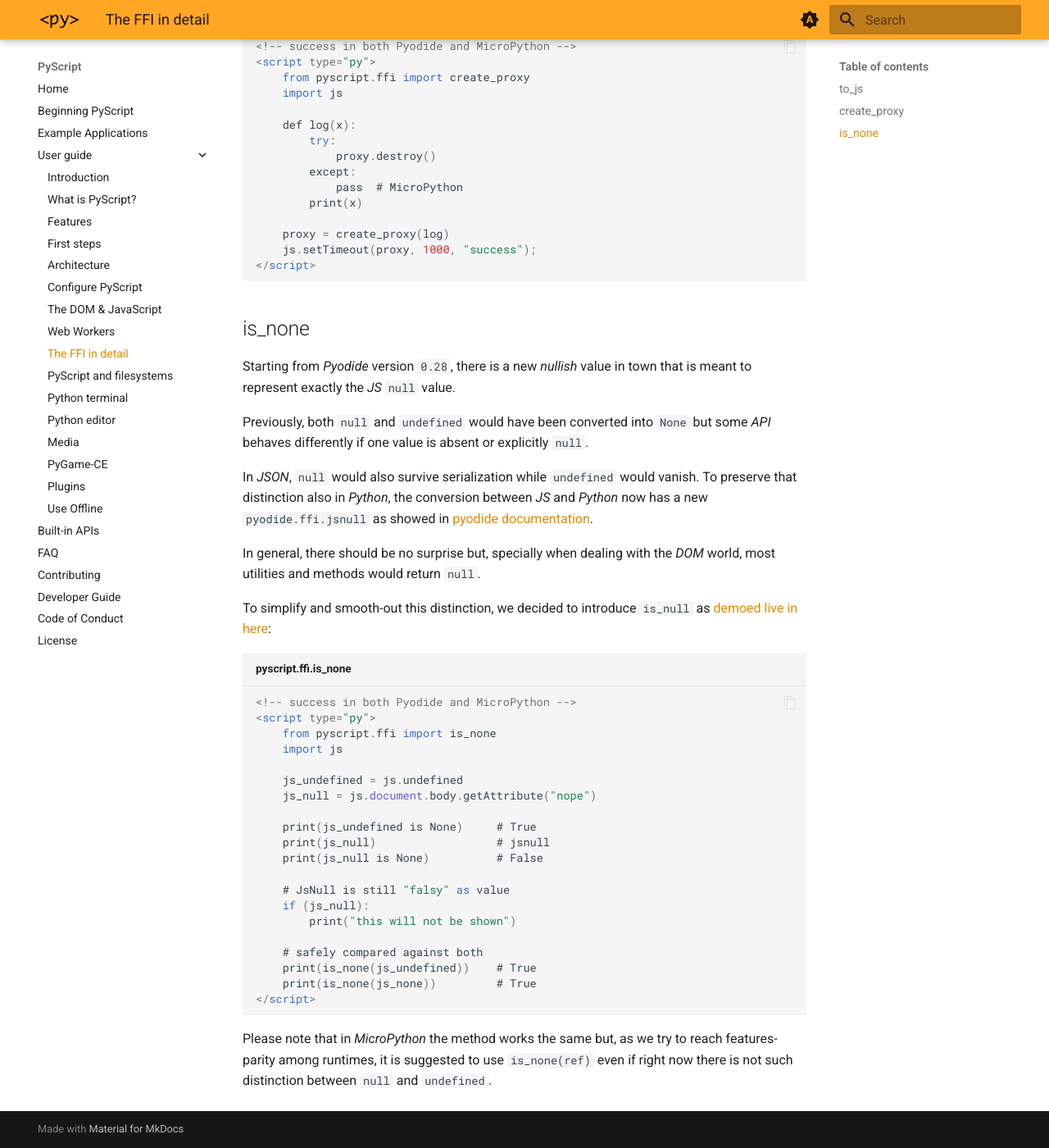
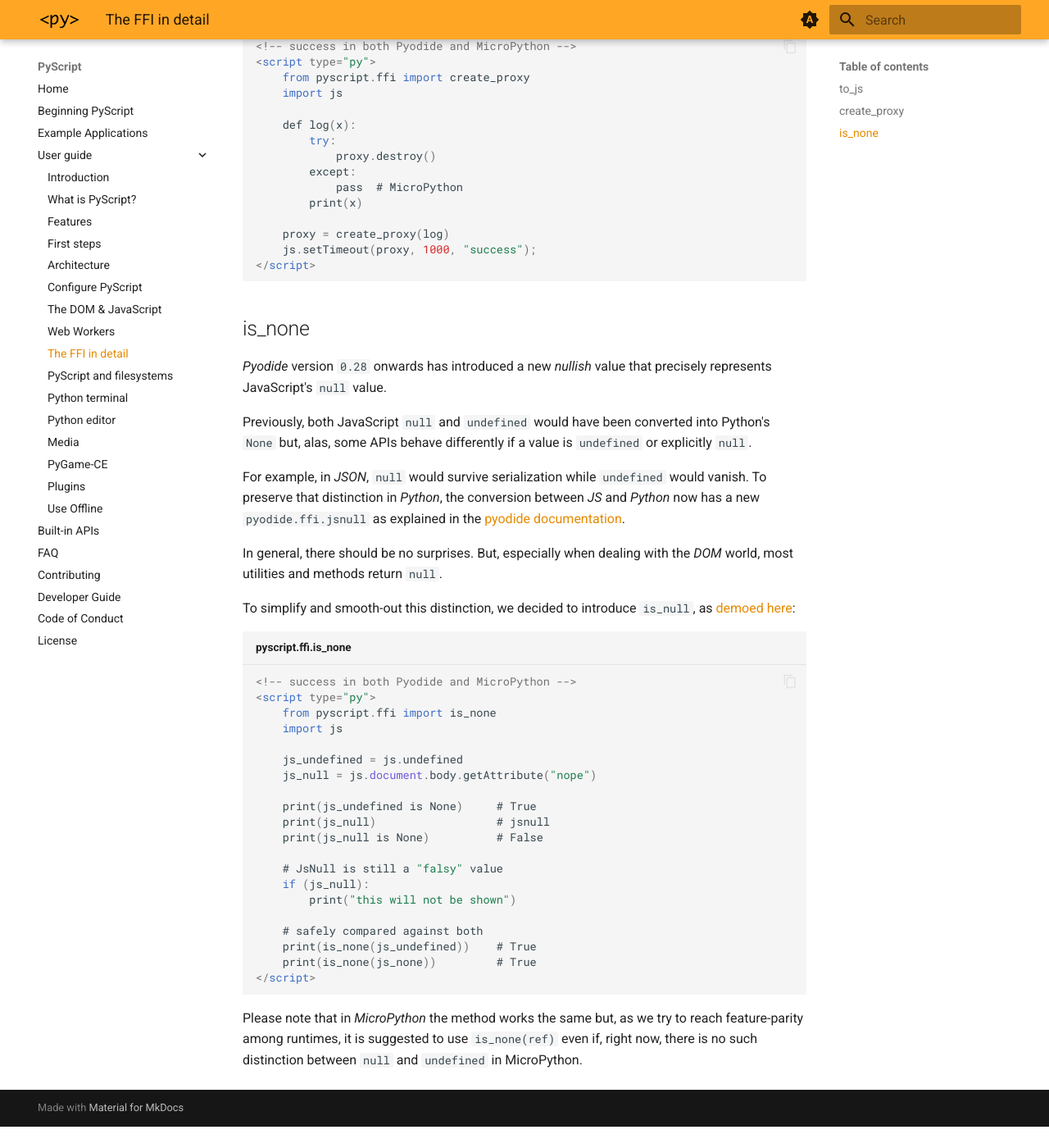
Before and after one commit to pyscript/docs, an MkDocs documentation site: the page built from docs/user-guide/ffi.md, in a window 1280 px wide and 1400 px high, scrolled down 3963 px. Shown: the whole window at 82% size. Built offline with MkDocs 1.6.1 and Material for MkDocs 9.7.7, drawn with Linux system fonts in a browser that asks for light colours; the version menu is left out; after the commit the page ends 5337 px from its top, so only the background shows below that.

Commit message:
Minor edits.

````diff
--- a/docs/user-guide/ffi.md
+++ b/docs/user-guide/ffi.md
@@ -16,7 +16,7 @@ Our `pyscript.ffi` offers the following utilities:
   counterpart.
 * `ffi.create_proxy(def_or_lambda)` proxies a generic Python function into a
   JavaScript one, without destroying its reference right away.
-* `ffi.is_none(reference)` to check if a specific value is either `None` or `JsNull`
+* `ffi.is_none(reference)` to check if a specific value is either `None` or `JsNull`.
 
 Should you require access to Pyodide or MicroPython's specific version of the
 FFI you'll find them under the `pyodide.ffi` and `micropython.ffi` namespaces.
@@ -213,22 +213,24 @@ only in Pyodide can we then destroy such proxy:
 
 ## is_none
 
-Starting from *Pyodide* version `0.28`, there is a new *nullish* value in town that is
-meant to represent exactly the *JS* `null` value.
+*Pyodide* version `0.28` onwards has introduced a new *nullish* value that
+precisely represents JavaScript's `null` value.
 
-Previously, both `null` and `undefined` would have been converted into `None`
-but some *API* behaves differently if one value is absent or explicitly `null`.
+Previously, both JavaScript `null` and `undefined` would have been converted
+into Python's `None` but, alas, some APIs behave differently if a value is
+`undefined` or explicitly `null`.
 
-In *JSON*, `null` would also survive serialization while `undefined` would
-vanish. To preserve that distinction also in *Python*, the conversion
-between *JS* and *Python* now has a new `pyodide.ffi.jsnull` as showed in
+For example, in *JSON*, `null` would survive serialization while `undefined`
+would vanish. To preserve that distinction in *Python*, the conversion
+between *JS* and *Python* now has a new `pyodide.ffi.jsnull` as explained in
+the
 [pyodide documentation](https://pyodide.org/en/stable/usage/type-conversions.html#javascript-to-python).
 
-In general, there should be no surprise but, specially when dealing with the *DOM*
-world, most utilities and methods would return `null`.
+In general, there should be no surprises. But, especially when dealing with the
+*DOM* world, most utilities and methods return `null`.
 
-To simplify and smooth-out this distinction, we decided to introduce `is_null`
-as [demoed live in here](https://pyscript.com/@agiammarchi/pyscript-ffi-is-none/latest?files=main.py):
+To simplify and smooth-out this distinction, we decided to introduce `is_null`,
+as [demoed here](https://pyscript.com/@agiammarchi/pyscript-ffi-is-none/latest?files=main.py):
 
 ```html title="pyscript.ffi.is_none"
 <!-- success in both Pyodide and MicroPython -->
@@ -243,7 +245,7 @@ as [demoed live in here](https://pyscript.com/@agiammarchi/pyscript-ffi-is-none/
     print(js_null)                  # jsnull
     print(js_null is None)          # False
 
-    # JsNull is still "falsy" as value
+    # JsNull is still a "falsy" value
     if (js_null):
         print("this will not be shown")
 
@@ -254,5 +256,6 @@ as [demoed live in here](https://pyscript.com/@agiammarchi/pyscript-ffi-is-none/
 ```
 
 Please note that in *MicroPython* the method works the same but, as we try to
-reach features-parity among runtimes, it is suggested to use `is_none(ref)`
-even if right now there is not such distinction between `null` and `undefined`.
+reach feature-parity among runtimes, it is suggested to use `is_none(ref)`
+even if, right now, there is no such distinction between `null` and
+`undefined` in MicroPython.
````
